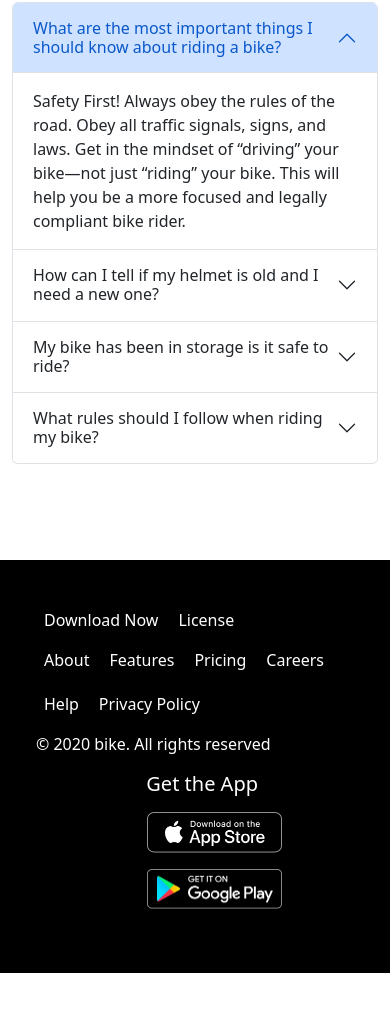
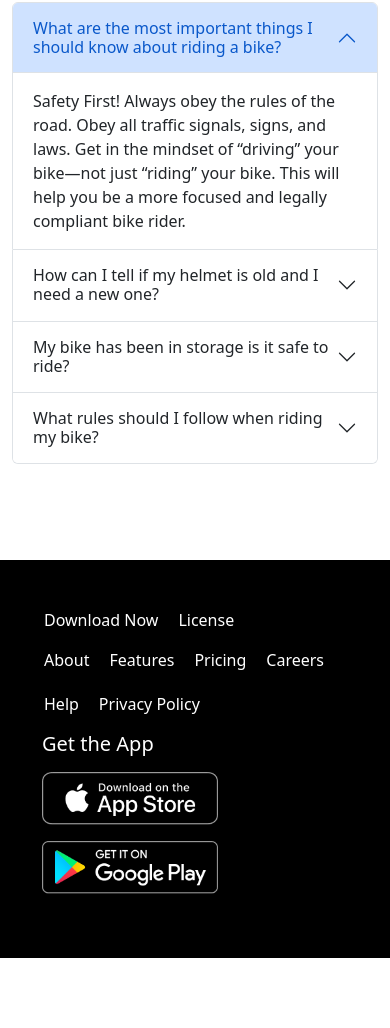
Before and after one commit to amir2601/bikerz-zone, a plain HTML site: page index.html in a window 390 px wide. Shown: the part 5602-6630 px from the top of the page. Before the commit the page ends 6575 px from the top, so only its background shows below. Drawn offline with Linux system fonts and the light colour scheme.

Commit message:
website all prblm solved

```diff
--- a/css/style.css
+++ b/css/style.css
@@ -8,3 +8,15 @@
 .f-menu ul li a {
     text-decoration: none;
 }
+
+@media only screen and (max-width: 576px) {
+   .footer-text {
+        position: absolute;
+        top: 380px;
+        left: 70px;
+   }
+   .footer-icon-side {
+    width: 200px;
+    margin-left: 30px;
+   }
+}
--- a/index.html
+++ b/index.html
@@ -349,8 +349,9 @@
     <!-- ---------------- Footer Section ---------------- -->
 
     <footer class="bg-black">
-        <section class="container py-5 d-flex flex-wrap justify-content-between">
-            <div class="f-menu">
+        <section class="container py-5 justify-content-between">
+            <div class="position-relative row">
+                <div class="col-12 col-md-10 f-menu">
                     <ul class="d-flex">
                         <li><a class="text-white" href="#">Download Now</a></li>
                         <li><a class="text-white" href="">License</a></li>
@@ -367,13 +368,14 @@
                         <p>© 2020 bike. All rights reserved</p>
                     </div>
                 </div>
-            <div class="footer-icon-side text-end">
-                <h5 class="text-white me-4 mb-3">Get the App</h5>
+                <div class="col-12 col-md-2 footer-icon-side text-start text-md-end">
+                    <h5 class="text-white me-5 mb-3">Get the App</h5>
                     <div>
-                    <img class="img-fluid w-50 mb-3" src="images/ios.png" alt="">
+                        <img class="img-fluid f-image w-100 mb-3 me-5" src="images/ios.png" alt="">
                     </div>
                     <div>
-                    <img class="img-fluid w-50 mb-3" src="images/android.png" alt="">
+                        <img class="img-fluid f-image w-100 mb-3 me-5" src="images/android.png" alt="">
+                    </div>
                 </div>
             </div>
         </section>
```
Lines whose indentation alone changed are shown as unchanged.
